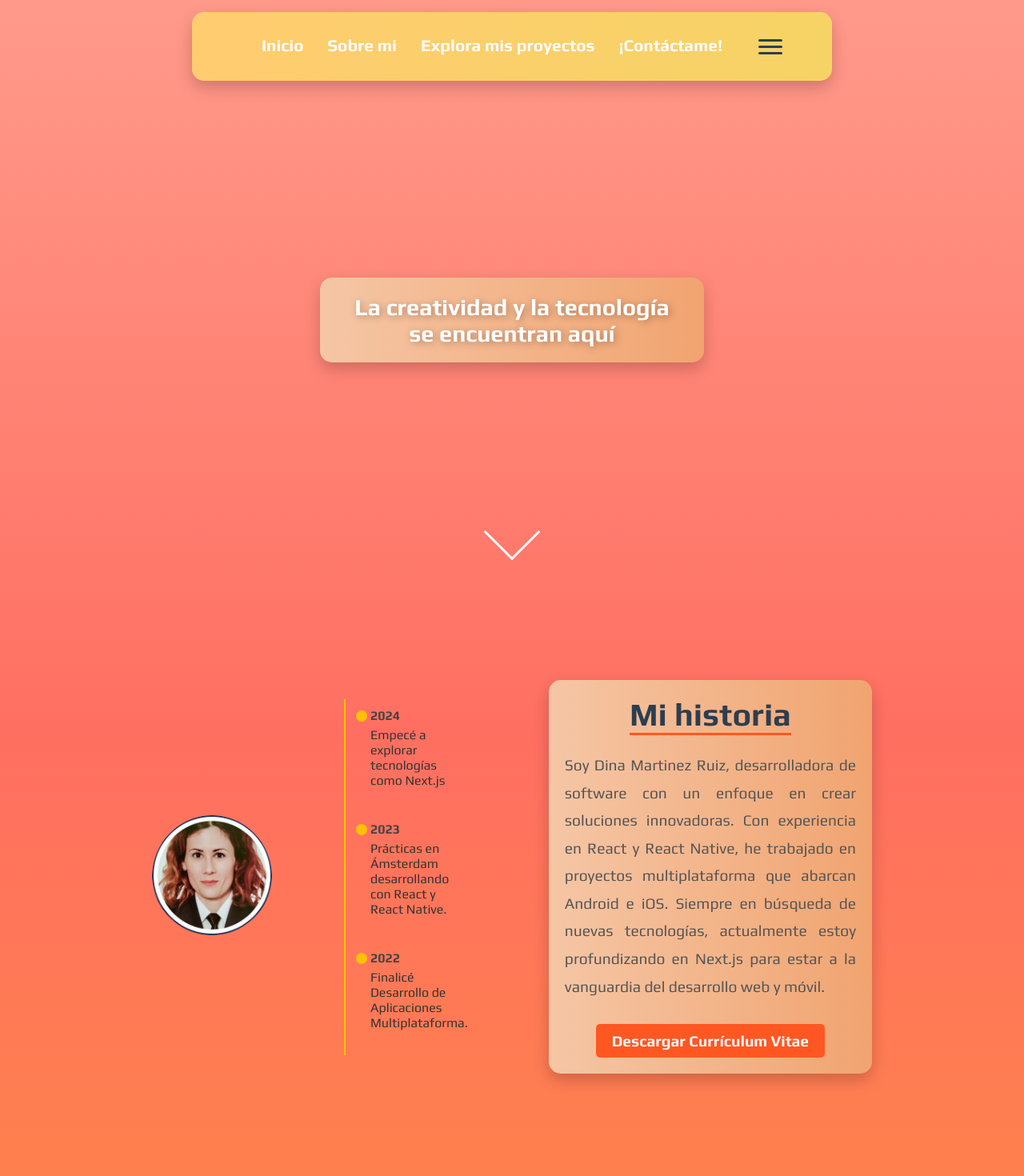
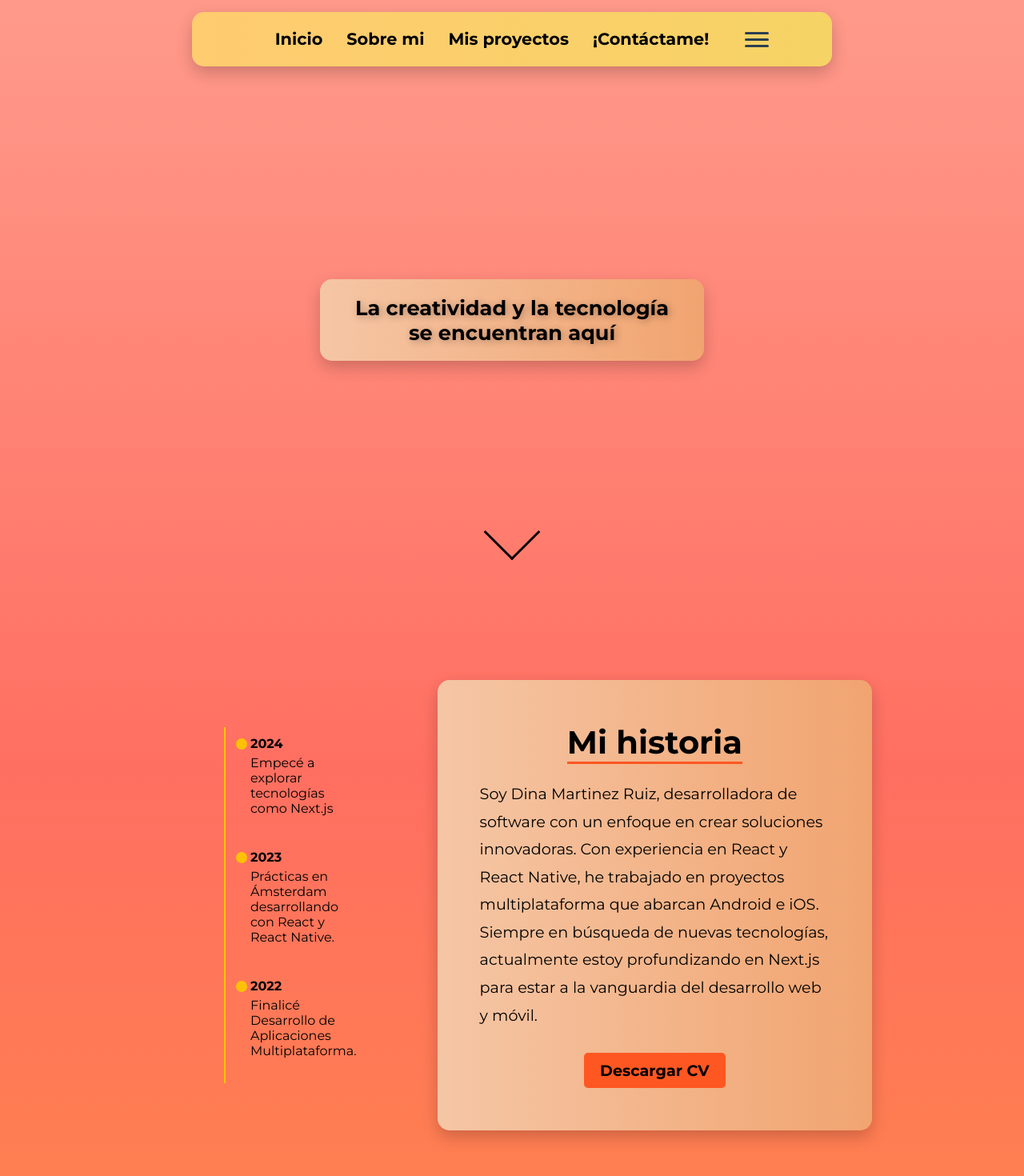
Before and after one commit to LavryDam/my-portfolio-web, a Next.js app: page / in a window 1280 px wide. Shown: the top 1470 px of the page at 80% size. Built offline with nearby package versions, Linux system fonts and the light colour scheme.

Commit message:
fix:css and logic

```diff
--- a/app/about/about.css
+++ b/app/about/about.css
@@ -2,7 +2,7 @@ body {
     margin: 0;
     padding: 0;
     background-color: #f5f5f5;
-    color: #333;
+    color: #010101;
 }
 
 .timeline {
@@ -30,7 +30,7 @@ body {
 
 .date {
     font-weight: bold;
-    color: #444;
+    color: #010101;
     margin-bottom: 5px;
     display: block;
 }
@@ -41,7 +41,7 @@ body {
     align-items: center;
     justify-content: center;
     text-align: center;
-    padding: 20px;
+    padding: 53px;
     margin: 0 auto;
     max-width: 1200px;
     background: linear-gradient(to right, #f5c6a5, #f1a470);
@@ -52,7 +52,7 @@ body {
 .about-page h1 {
     font-size: 2.5rem;
     margin-bottom: 20px;
-    color: #2c3e50;
+    color: #010101;
     border-bottom: 3px solid #FF5722;
     display: inline-block;
 }
@@ -60,8 +60,8 @@ body {
 .bio-texto {
     font-size: 1.2rem;
     line-height: 1.8;
-    text-align: justify;
-    color: #555;
+    text-align: left;
+    color: #010101;
     margin-bottom: 30px;
 }
 
@@ -71,7 +71,7 @@ body {
     text-decoration: none;
     font-size: 1.2rem;
     font-weight: bold;
-    color: #ffffff;
+    color: #010101;
     background-color: #FF5722;
     padding: 10px 20px;
     border-radius: 5px;
@@ -90,13 +90,6 @@ body {
     gap: 90px;
     margin: 160px auto;
     max-width: 900px;
-}
-
-.img-dina {
-    flex-shrink: 0; /* Evita que la imagen se reduzca */
-    border-radius: 50%;
-    overflow: hidden;
-    box-shadow: none;
 }
 
 
--- a/app/about/about.tsx
+++ b/app/about/about.tsx
@@ -1,6 +1,5 @@
 import Link from "next/link";
 import "./about.css";
-import Image from "next/image";
 
 export const metadata = {
     title: "Sobre mí",
@@ -11,7 +10,7 @@ function aboutPage(){
         <>
             <div className="contenedor-about">
                 <div className="img-dina">
-                    <Image src="/images/img-dina.jpg" width={150} height={150} alt="Imagen Dina"/>
+
                 </div>
                 <div className="timeline">
                     <div className="timeline-item">
@@ -34,7 +33,7 @@ function aboutPage(){
                     Con experiencia en React y React Native, he trabajado en proyectos multiplataforma que abarcan Android e iOS.
                     Siempre en búsqueda de nuevas tecnologías, actualmente estoy profundizando en Next.js para estar a la vanguardia del desarrollo web y móvil.
                     </p>
-                    <Link href="docs/CV DINA MARTINEZ RUIZ.pdf" target="_blank" download className="enlace-cv">Descargar Currículum Vitae</Link>
+                    <Link href="docs/CV DINA MARTINEZ RUIZ.pdf" target="_blank" download className="enlace-cv">Descargar CV</Link>
                 </div>
             </div>
         </>
--- a/app/components/Navbar/Navbar.css
+++ b/app/components/Navbar/Navbar.css
@@ -20,7 +20,7 @@ nav ul.navegacion {
     display: flex;
     justify-content: center;
     padding: 0;
-    margin: 0;
+    margin: -9px;
 }
 
 nav ul.navegacion li {
@@ -28,7 +28,7 @@ nav ul.navegacion li {
 }
 
 .nav-link {
-    color: #fff;
+    color: #010101;
     text-decoration: none;
     font-size: 1.3rem;
     font-weight: bold;
--- a/app/components/Navbar/Navbar.tsx
+++ b/app/components/Navbar/Navbar.tsx
@@ -14,7 +14,7 @@ export default function Navbar(){
                     <Link className="nav-link" href="#about">Sobre mi</Link>
                 </li>
                 <li>
-                    <Link className="nav-link" href="#proyects">Explora mis proyectos</Link>
+                    <Link className="nav-link" href="#proyects">Mis proyectos</Link>
                 </li>
                 <li>
                     <Link className="nav-link" href="#contact">¡Contáctame!</Link>
--- a/app/contacto/contact.css
+++ b/app/contacto/contact.css
@@ -12,7 +12,7 @@
 .contact-page h1 {
     font-size: 2.5rem;
     margin-bottom: 20px;
-    color: #2c3e50;
+    color: #010101;
     border-bottom: 3px solid #FF5722;
 }
 
--- a/app/globals.css
+++ b/app/globals.css
@@ -32,8 +32,8 @@ body {
 
 .overlay-text {
     background: linear-gradient(to right, #f5c6a5, #f1a470); /* Beige cálido y arena */
-    color: #fff;
-    font-size: 1.8rem;
+    color: #010101;
+    font-size: 1.6rem;
     font-weight: bold;
     padding: 20px 40px;
     border-radius: 15px;
@@ -58,8 +58,8 @@ body {
 .arrow {
     width: 50px;
     height: 50px;
-    border-left: 3px solid white;
-    border-bottom: 3px solid white;
+    border-left: 3px solid #010101;
+    border-bottom: 3px solid #010101;
     transform: rotate(-45deg);
     transition: transform 0.3s ease, margin-top 0.3s ease;
 }
--- a/app/proyectos/project.css
+++ b/app/proyectos/project.css
@@ -12,7 +12,7 @@
   text-align: center;
   font-size: 2rem;
   margin-bottom: 2rem;
-  color: #2c3e50;
+  color: #010101;
   border-bottom: 3px solid #FFC107;
 }
 
@@ -41,12 +41,12 @@
 .titulo-proyecto {
   font-size: 1.5rem;
   margin-bottom: 1rem;
-  color: #555;
+  color: #010101;
 }
 
 .detalle-proyecto {
   font-size: 1rem;
-  color: #666;
+  color: #010101;
   margin-bottom: 1.5rem;
 }
 
@@ -54,7 +54,7 @@
   display: inline-block;
   padding: 10px 20px;
   font-size: 1rem;
-  color: #fff;
+  color: #010101;
   background-color: #FF5722;
   border-radius: 8px;
   text-decoration: none;
@@ -62,7 +62,7 @@
 }
 
 .enlace-proyecto:hover {
-  background-color: #45a049;
+  background-color: #FF5722;
 }
 
 .tecnologias {
@@ -70,7 +70,7 @@
   padding: 0;
   margin: 1rem 0;
   font-size: 0.9rem;
-  color: #444;
+  color: #010101;
 }
 
 .tecnologias li {
--- a/fonts/Fonts.tsx
+++ b/fonts/Fonts.tsx
@@ -1,9 +1,9 @@
-import { Play } from 'next/font/google'
+import { Montserrat } from 'next/font/google';
 
-const play = Play({
-    weight:["400","700"],
-    style:["normal"],
-    subsets:["latin","greek"],
-  })
+const montserrat = Montserrat({
+  weight:["400","700","100","200","300","500"],
+  style:["normal","italic"],
+  subsets:["latin"],
+})
 
-export default play;
+export default montserrat;
```
